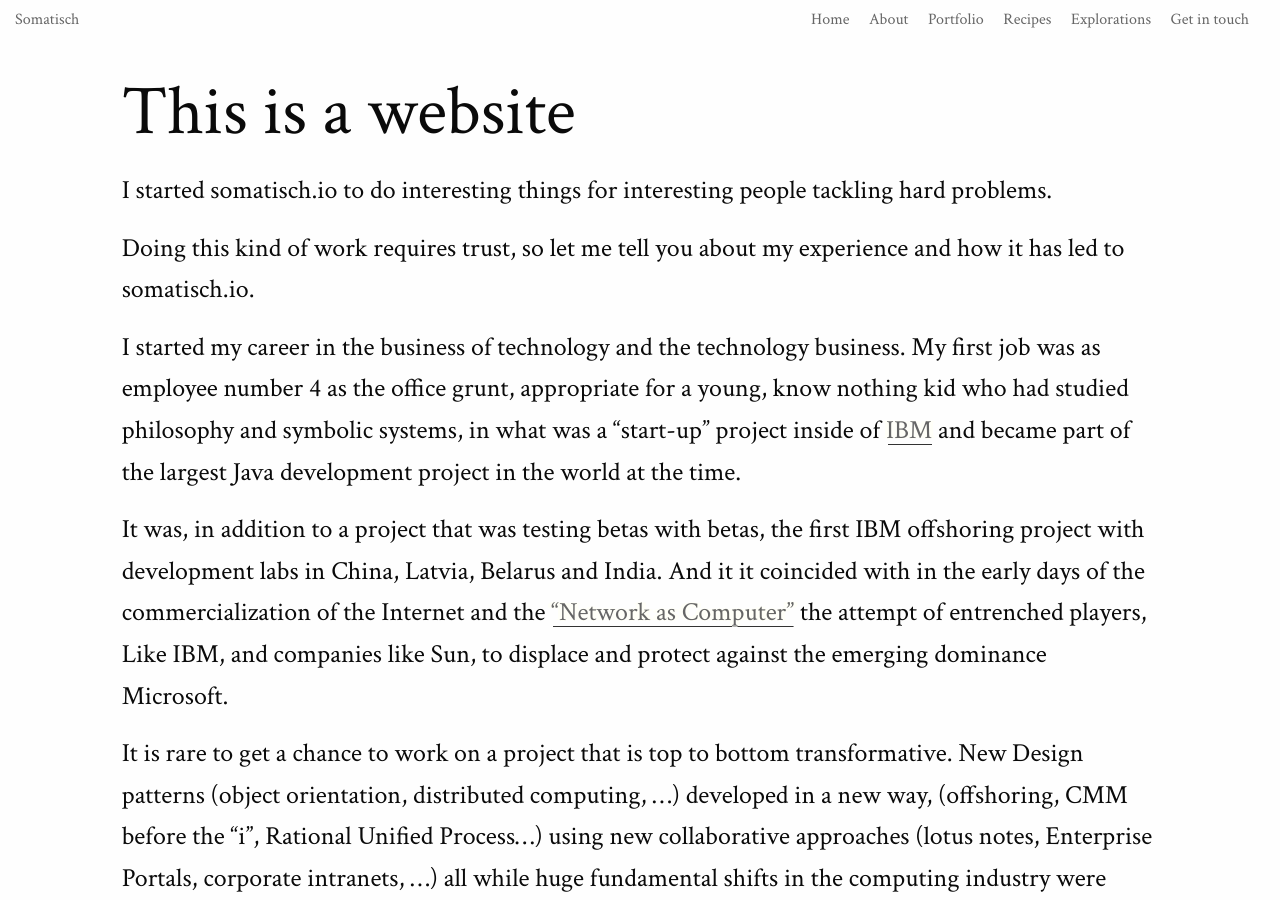
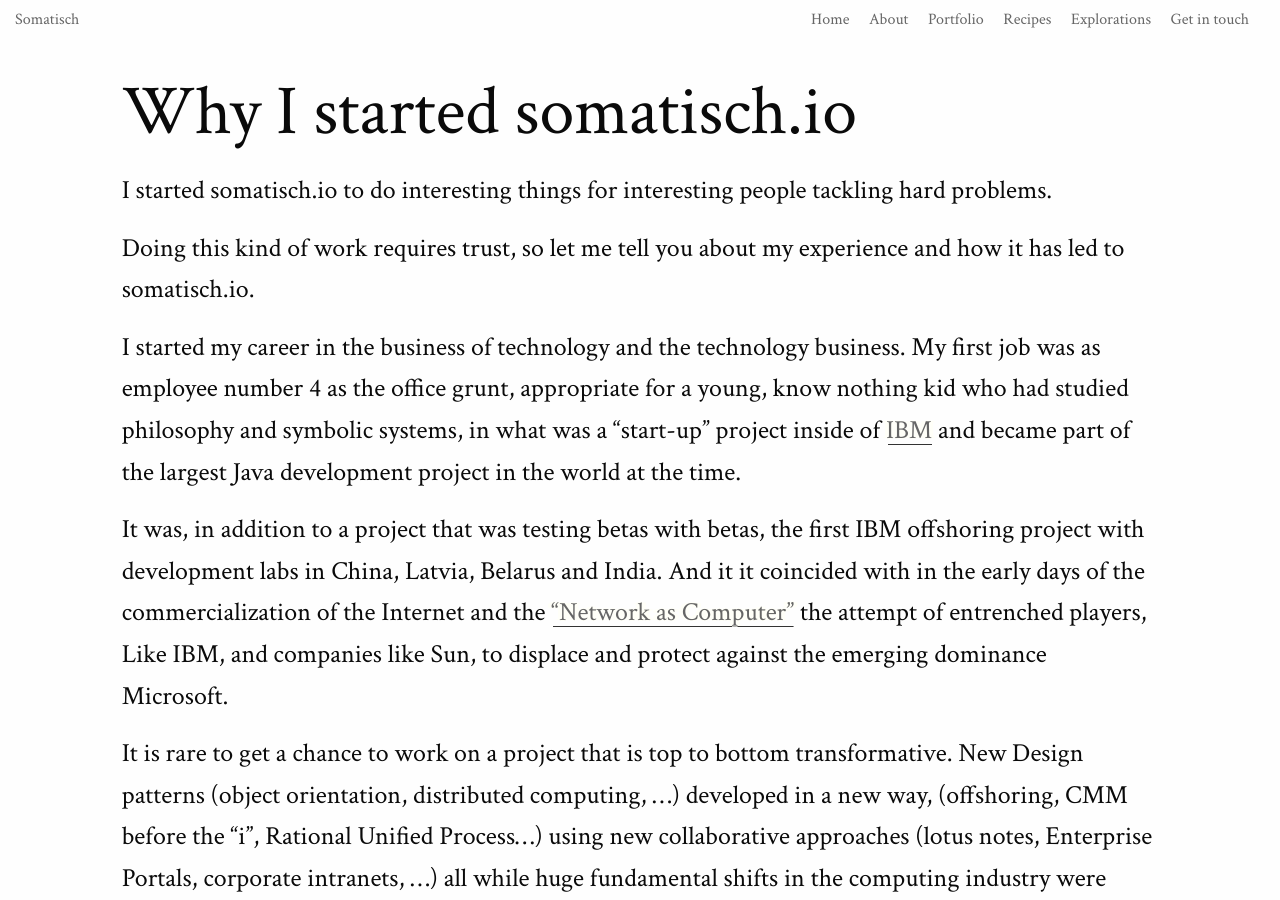
Before and after one commit to somatisch/somatisch-site, a Jekyll site: the page built from about.md, in a window 1280 px wide and 900 px high. Built offline with Jekyll 4.4.1, drawn with Linux system fonts in a browser that asks for light colours; nearby versions of some CDN libraries.

Commit message:
Update about.md

```diff
--- a/about.md
+++ b/about.md
@@ -4,7 +4,8 @@ title: About
 group: "in_local_navigation"
 order: 2
 ---
-# This is a website
+# Why I started somatisch.io
+
 I started somatisch.io to do interesting things for interesting people tackling hard problems.
 
 Doing this kind of work requires trust, so let me tell you about my experience and how it has led to somatisch.io.
```
